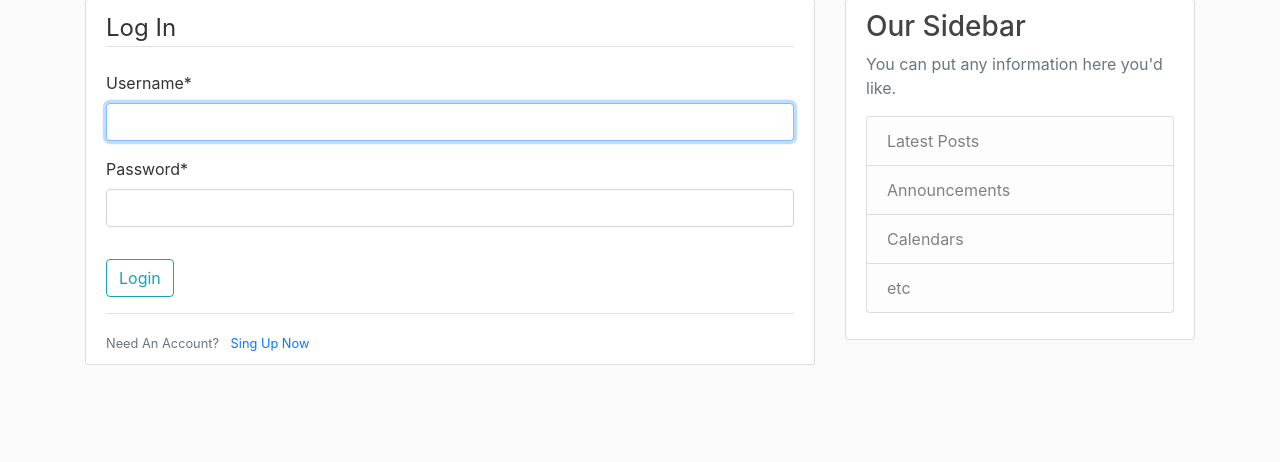
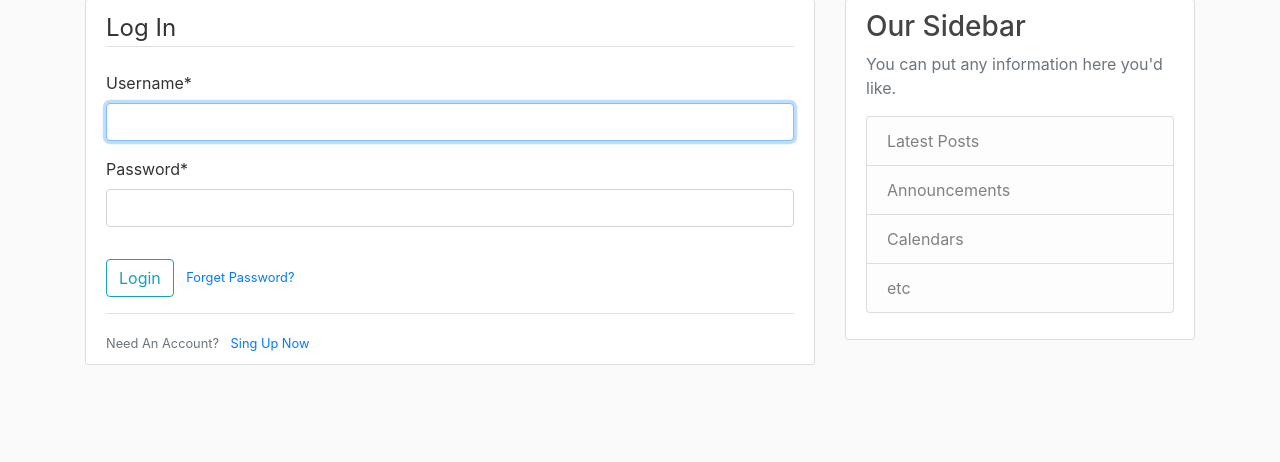
Before and after one commit to MohGumaa/LearnShare-Blog, a Django app: page /login/ in a window 1280 px wide. Shown: the part 81-543 px from the top of the page. Run offline with Django 3.2, Linux system fonts and the light colour scheme; some libraries are stand-ins or nearby versions.

Commit message:
add forget links

```diff
--- a/users/templates/users/login.html
+++ b/users/templates/users/login.html
@@ -12,6 +12,9 @@
             </fieldset>
             <div class="form-group">
                 <button class="btn btn-outline-info" type="submit">Login</button>
+                <small class="text-muted ml-2">
+                    <a href="{% url 'password_reset' %}">Forget Password?</a>
+                </small>
             </div>
         </form>
         <div class="border-top pt-3">
```
